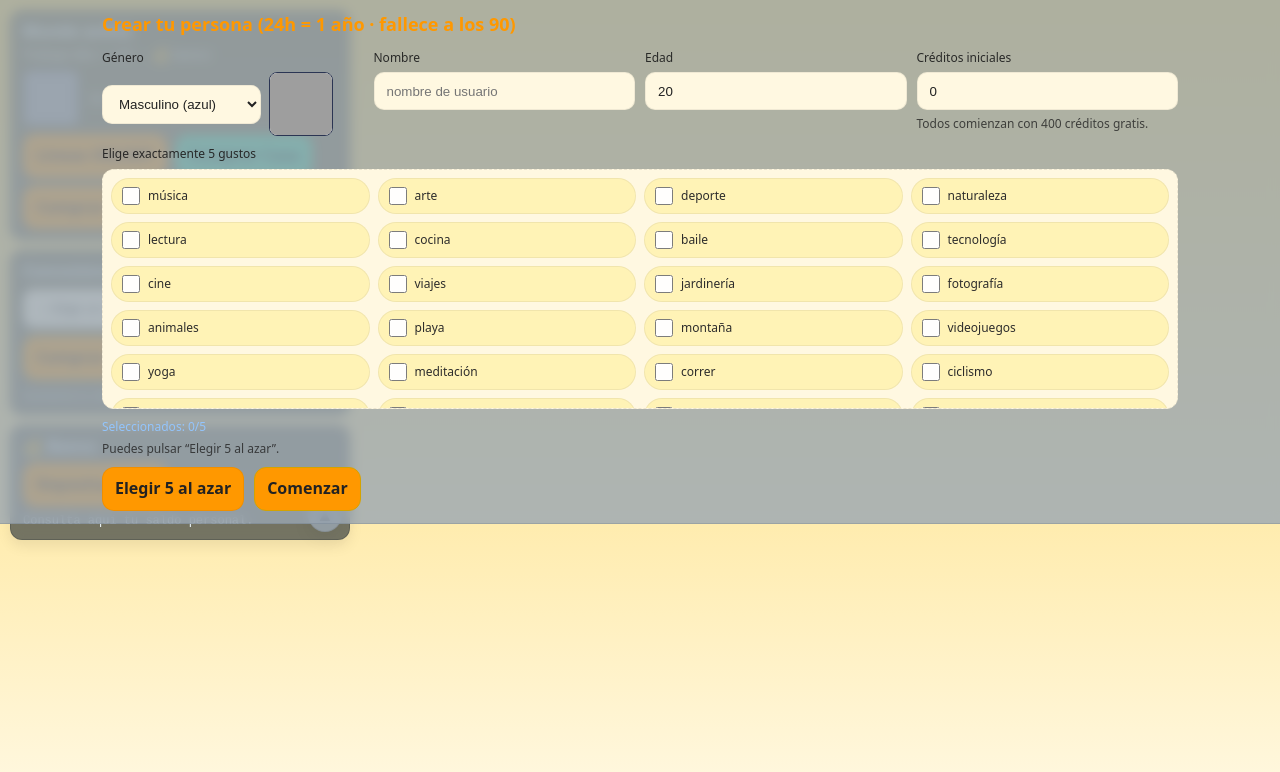
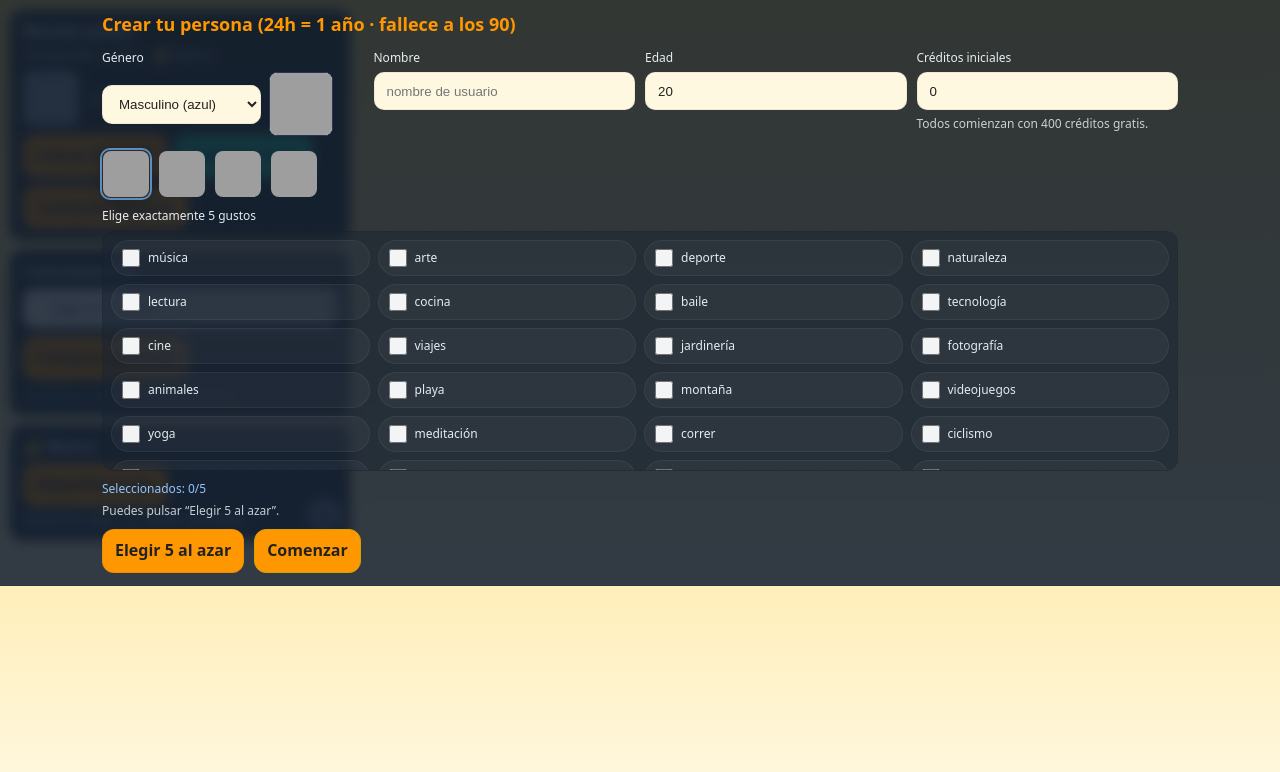
Before and after one commit to fernandobust19/mundourbano, a website: page public/index.html in a window 1280 px wide. Drawn offline with nearby package versions, Linux system fonts and the light colour scheme; grey boxes are pictures that could not be loaded.

Commit message:
Cambio nuevo

```diff
--- a/public/index.html
+++ b/public/index.html
@@ -25,7 +25,7 @@
   *{box-sizing:border-box}
 
 
-  #formBar{position:fixed;top:0;left:0;right:0;z-index:2000;background:var(--ui);border-bottom:1px solid rgba(70,85,100,0.18);backdrop-filter:blur(6px)}
+  #formBar{position:fixed;top:0;left:0;right:0;z-index:2000;background:rgba(15,28,48,0.85);border-bottom:1px solid rgba(20,40,64,0.28);backdrop-filter:blur(6px);color:#eef7fb}
   #formInner{width:min(1100px,98vw);margin:0 auto;padding:12px;display:grid;grid-template-columns:repeat(12,1fr);gap:10px}
   #formInner h2{grid-column:1/-1;margin:0 0 4px 0;color:var(--brand);font-size:18px}
   .field{display:flex;flex-direction:column;gap:6px}
@@ -40,22 +40,28 @@
   @media (max-width:960px){.col-3,.col-4,.col-6{grid-column:1/-1}}
 
 
-  #likesWrap{display:grid;grid-template-columns:repeat(4,minmax(150px,1fr));gap:8px;max-height:240px;overflow:auto;padding:8px;border:1px dashed rgba(0,0,0,0.08);border-radius:12px;background:var(--card)}
+  #likesWrap{display:grid;grid-template-columns:repeat(4,minmax(150px,1fr));gap:8px;max-height:240px;overflow:auto;padding:8px;border:1px dashed rgba(0,0,0,0.08);border-radius:12px;background:rgba(24,36,48,0.5);}
   @media (max-width:960px){#likesWrap{grid-template-columns:repeat(2,minmax(150px,1fr));max-height:280px}}
-  .chip{display:flex;align-items:center;gap:8px;padding:8px 10px;border:1px solid rgba(0,0,0,0.06);border-radius:999px;background:rgba(255,238,150,0.6);font-size:13px;white-space:nowrap}
+  .chip{display:flex;align-items:center;gap:8px;padding:8px 10px;border:1px solid rgba(255,255,255,0.06);border-radius:999px;background:rgba(255,255,255,0.04);font-size:13px;white-space:nowrap;color:#eef7fb}
   .chip input{accent-color:#60a5fa;width:18px;height:18px}
   .chip.disabled{opacity:.45;filter:grayscale(40%)}
   .chip.disabled input{pointer-events:none}
   .limitNote{font-size:12px;margin-top:4px;color:#93c5fd}
+
+  /* Avatar grid for visual selection */
+  #avatarGrid{display:flex;gap:8px;align-items:center}
+  .avatar-option{width:48px;height:48px;padding:0;border-radius:8px;border:1px solid transparent;background:transparent;display:inline-grid;place-items:center;cursor:pointer}
+  .avatar-option img{width:100%;height:100%;object-fit:cover;border-radius:8px;display:block}
+  .avatar-option.selected{outline:2px solid rgba(100,160,220,0.85);box-shadow:0 4px 14px rgba(16,24,32,0.45)}
 
 
   #world{display:none;width:100vw;height:100vh;position:fixed;inset:0;z-index:10}
   .card{background:var(--card);border:1px solid rgba(0,0,0,0.06);border-radius:12px;padding:10px 12px;backdrop-filter:blur(4px);position:relative}
   /* UI menus shown inside the map: darker bluish with more transparency for subtle overlay */
   #uiDock .card, #docDock .card, #govDock .card {
-    background: rgba(24,36,48,0.60); /* darker bluish-gray, 60% opacity */
-    border-color: rgba(10,20,30,0.18);
-    color: #eef7fb; /* light text for contrast */
+    background: rgba(12,18,26,0.78); /* stronger, darker bluish-gray at 78% opacity */
+    border-color: rgba(5,10,18,0.24);
+    color: #f3f8fb; /* light text for contrast */
     backdrop-filter: blur(6px);
   }
   #uiDock, #docDock, #govDock{position:fixed;top:10px;z-index:24;display:none;width:min(340px,92vw);display:flex;flex-direction:column;gap:10px;pointer-events:auto}
@@ -110,7 +116,14 @@
       <label>Género</label>
       <div style="display:flex;align-items:center;gap:8px;">
         <select id="fGender" class="select"><option value="M">Masculino (azul)</option><option value="F">Femenino (rosado)</option></select>
+  <!-- avatar select removed: using visual avatar grid instead -->
         <img id="fGenderPreview" src="https://i.postimg.cc/x8cc0drr/20250820-102743.png" alt="preview" style="width:64px;height:64px;object-fit:cover;border-radius:8px;border:1px solid #2b3553;background:#fff" />
+      </div>
+      <div id="avatarGrid" style="margin-top:8px">
+        <button type="button" class="avatar-option" data-src="https://i.postimg.cc/x8cc0drr/20250820-102743.png"><img src="https://i.postimg.cc/x8cc0drr/20250820-102743.png" alt="H1"/></button>
+        <button type="button" class="avatar-option" data-src="https://i.postimg.cc/C1vRTqQH/20250820-103145.png"><img src="https://i.postimg.cc/C1vRTqQH/20250820-103145.png" alt="F1"/></button>
+        <button type="button" class="avatar-option" data-src="https://i.postimg.cc/vHf2KjGK/20250831_015656.png"><img src="https://i.postimg.cc/vHf2KjGK/20250831_015656.png" alt="H2"/></button>
+        <button type="button" class="avatar-option" data-src="https://i.postimg.cc/hjZ1J8cT/20250831_015636.png"><img src="https://i.postimg.cc/hjZ1J8cT/20250831_015636.png" alt="F2"/></button>
       </div>
     </div>
   <div class="field col-3"><label>Nombre</label><input id="fName" type="text" maxlength="12" class="input" placeholder="nombre de usuario"/></div>
--- a/public/js/original.js
+++ b/public/js/original.js
@@ -48,6 +48,26 @@
   const fGenderPreview = document.getElementById('fGenderPreview');
   const MALE_IMG = 'https://i.postimg.cc/x8cc0drr/20250820-102743.png';
   const FEMALE_IMG = 'https://i.postimg.cc/C1vRTqQH/20250820-103145.png';
+  const MALE_IMG_2 = 'https://i.postimg.cc/vHf2KjGK/20250831_015656.png';
+  const FEMALE_IMG_2 = 'https://i.postimg.cc/hjZ1J8cT/20250831_015636.png';
+
+  // Avatar grid clickable thumbnails
+  const avatarGrid = document.getElementById('avatarGrid');
+  function clearAvatarSelection(){ if(!avatarGrid) return; avatarGrid.querySelectorAll('.avatar-option').forEach(b=>b.classList.remove('selected')); }
+  if(avatarGrid){
+    avatarGrid.addEventListener('click', (ev)=>{
+      const btn = ev.target.closest('.avatar-option'); if(!btn) return;
+      const src = btn.getAttribute('data-src');
+      if(!src) return;
+      clearAvatarSelection(); btn.classList.add('selected');
+      // set preview and UI avatar
+      try{ fGenderPreview.src = src; document.getElementById('uiAvatar').src = src; }catch(e){}
+      // set the select value too for form persistence
+      if(avatarSelect) avatarSelect.value = src;
+    });
+    // pre-select first
+    const first = avatarGrid.querySelector('.avatar-option'); if(first) first.classList.add('selected');
+  }
   function updateGenderPreview(){ try{ if(!fGender || !fGender.value) return; fGenderPreview.src = fGender.value === 'M' ? MALE_IMG : FEMALE_IMG; }catch(e){} }
   if(fGender){ fGender.addEventListener('change', updateGenderPreview); updateGenderPreview(); }
   const btnStart=$("#btnStart"), btnRandLikes=$("#btnRandLikes"), errBox=$("#errBox");
@@ -115,7 +135,13 @@ btnRandLikes.addEventListener('click', updateLikesUI);
   // Versiones deterministas de randi y rand para la generación del mundo
   function srandi(a, b) { return (seededRandom() * (b - a) + a) | 0; }
   function srand(a, b) { return a + seededRandom() * (b - a); }
-  function setWorldSize(){const vw=innerWidth, vh=innerHeight;WORLD.w = Math.floor(vw * (isMobile()? 3.6 : 2.8));WORLD.h = Math.floor(vh * (isMobile()? 3.2 : 2.6));}
+  function setWorldSize(){
+    const vw = innerWidth, vh = innerHeight;
+    // Doblar la extensión horizontal del mapa grande: multiplicadores duplicados
+    WORLD.w = Math.floor(vw * (isMobile() ? 7.2 : 5.6));
+    WORLD.h = Math.floor(vh * (isMobile() ? 3.2 : 2.6));
+  }
+
   function fitCanvas(){ canvas.width=innerWidth; canvas.height=innerHeight; clampCam(); }
   function clampCam(){const vw = canvas.width/ZOOM, vh = canvas.height/ZOOM;const maxX = Math.max(0, WORLD.w - vw);const maxY = Math.max(0, WORLD.h - vh);cam.x = Math.max(0, Math.min(cam.x, maxX));cam.y = Math.max(0, Math.min(cam.y, maxY));}
   function toScreen(x,y){ return {x:(x-cam.x)*ZOOM, y:(y-cam.y)*ZOOM}; }
```
